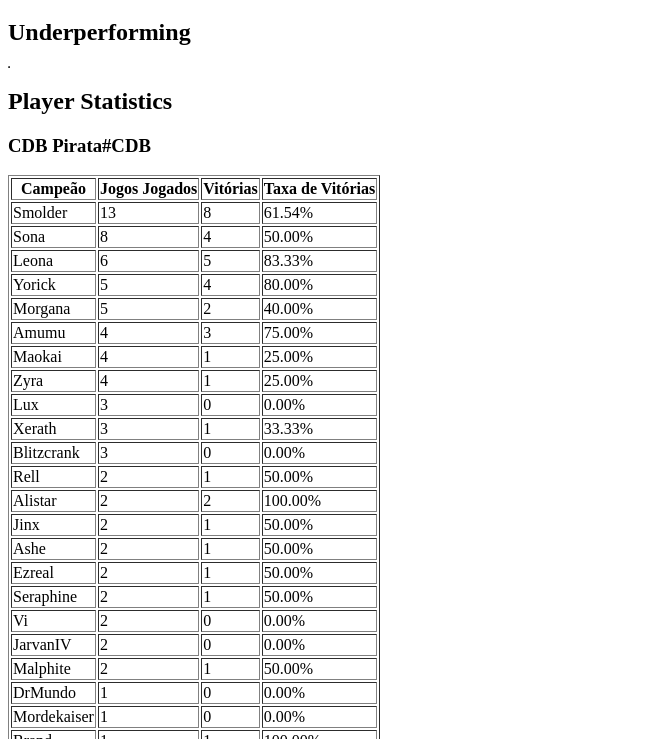
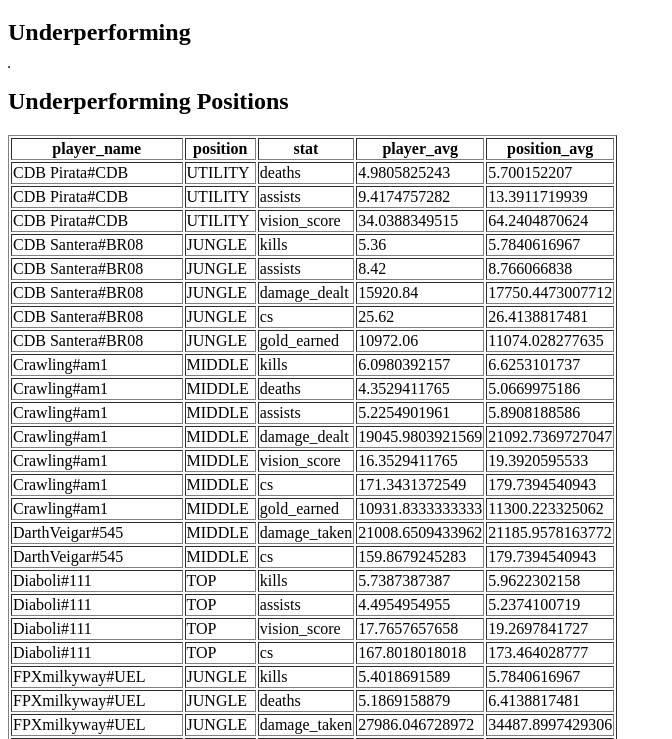
Before and after one commit to davidexpcarvalho/brasil.gg, a plain HTML site: page index.html in a window 1280 px wide. Shown: the part 61-800 px from the top of the page, without its empty margins (0-672 px from the left). Drawn offline with Linux system fonts and the light colour scheme; no server answers.

Commit message:
Update index.html

```diff
--- a/index.html
+++ b/index.html
@@ -20,6 +20,18 @@
         </tbody>
     </table>
 
+    <h2>Underperforming Positions</h2>
+    <table id="underperforming-positions-table" border="1">
+        <thead>
+            <tr>
+                <!-- Cabeçalhos da tabela serão preenchidos dinamicamente -->
+            </tr>
+        </thead>
+        <tbody>
+            <!-- Dados da tabela serão preenchidos dinamicamente -->
+        </tbody>
+    </table>
+
     <h2>Player Statistics</h2>
     <div id="player-statistics-container">
         <!-- Dados dos jogadores serão preenchidos dinamicamente -->
@@ -28,6 +40,7 @@
     <script>
         // URLs dos arquivos JSON hospedados no GitHub Pages
         const underperformingJsonUrl = 'https://davidexpcarvalho.github.io/brasil.gg/underperforming_rows.json';
+        const underperformingPositionsJsonUrl = 'https://davidexpcarvalho.github.io/brasil.gg/underperforming_positions_rows.json';
         const playerStatisticsJsonUrl = 'https://davidexpcarvalho.github.io/brasil.gg/player_statistics_rows.json';
 
         // Função para criar a tabela
@@ -110,13 +123,20 @@
             });
         }
 
-        // Buscar e exibir os dados das duas tabelas
+        // Buscar e exibir os dados das tabelas
         fetch(underperformingJsonUrl)
             .then(response => response.json())
             .then(data => {
                 createTable(data, 'underperforming-table');
             })
             .catch(error => console.error('Erro ao buscar dados underperforming:', error));
+
+        fetch(underperformingPositionsJsonUrl)
+            .then(response => response.json())
+            .then(data => {
+                createTable(data, 'underperforming-positions-table');
+            })
+            .catch(error => console.error('Erro ao buscar dados underperforming positions:', error));
 
         fetch(playerStatisticsJsonUrl)
             .then(response => response.json())
```
